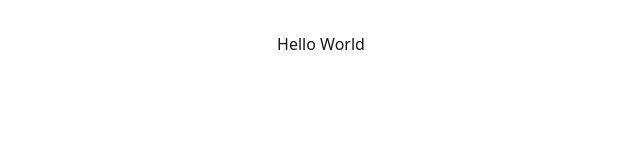
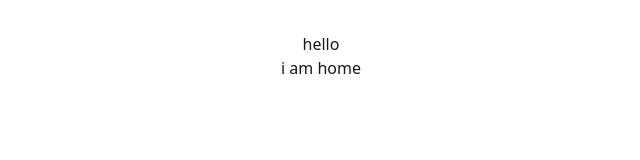
Before and after one commit to rayhanbri/module-56-5-client, a React (Vite) app: page / in a window 1280 px wide. Shown: the top 160 px of the page, without its empty margins (319-959 px from the left). Built offline with nearby package versions, Linux system fonts and the light colour scheme.

Commit message:
folder set up

```diff
--- /dev/null
+++ b/src/Component/Addcoffe.jsx
@@ -0,0 +1,11 @@
+import React from 'react';
+
+const Addcoffe = () => {
+    return (
+        <div>
+            <h1>Add Coffee</h1>
+        </div>
+    );
+};
+
+export default Addcoffe;
--- /dev/null
+++ b/src/Component/Header.jsx
@@ -0,0 +1,11 @@
+import React from 'react';
+
+const Header = () => {
+    return (
+        <div>
+            hello
+        </div>
+    );
+};
+
+export default Header;
--- /dev/null
+++ b/src/Component/Home.jsx
@@ -0,0 +1,11 @@
+import React from 'react';
+
+const Home = () => {
+    return (
+        <div>
+             i am home
+        </div>
+    );
+};
+
+export default Home;
--- /dev/null
+++ b/src/Component/UpdateCoffe.jsx
@@ -0,0 +1,11 @@
+import React from 'react';
+
+const UpdateCoffe = () => {
+    return (
+        <div>
+
+        </div>
+    );
+};
+
+export default UpdateCoffe;
--- /dev/null
+++ b/src/layout/MainLayout.jsx
@@ -0,0 +1,15 @@
+import React from 'react';
+import { Outlet } from 'react-router';
+import Header from '../Component/Header';
+
+
+const MainLayout = () => {
+    return (
+        <div>
+           <Header></Header>
+            <Outlet></Outlet>
+        </div>
+    );
+};
+
+export default MainLayout;
--- a/src/main.jsx
+++ b/src/main.jsx
@@ -7,13 +7,28 @@ import {
   createBrowserRouter,
   RouterProvider,
 } from "react-router";
+import MainLayout from './layout/MainLayout.jsx';
+import Home from './Component/Home.jsx';
+import Addcoffe from './Component/Addcoffe.jsx';
+import UpdateCoffe from './Component/UpdateCoffe.jsx';
 
 
 
 const router = createBrowserRouter([
   {
     path: "/",
-    element: <div>Hello World</div>,
+    Component:MainLayout,
+    children:[
+      {index:true, Component:Home}
+    ]
+  },
+  {
+    path:'/addcoffee',
+    Component:Addcoffe,
+  },
+  {
+    path:'/updatecoffee',
+    Component:UpdateCoffe,
   },
 ]);
 
```
